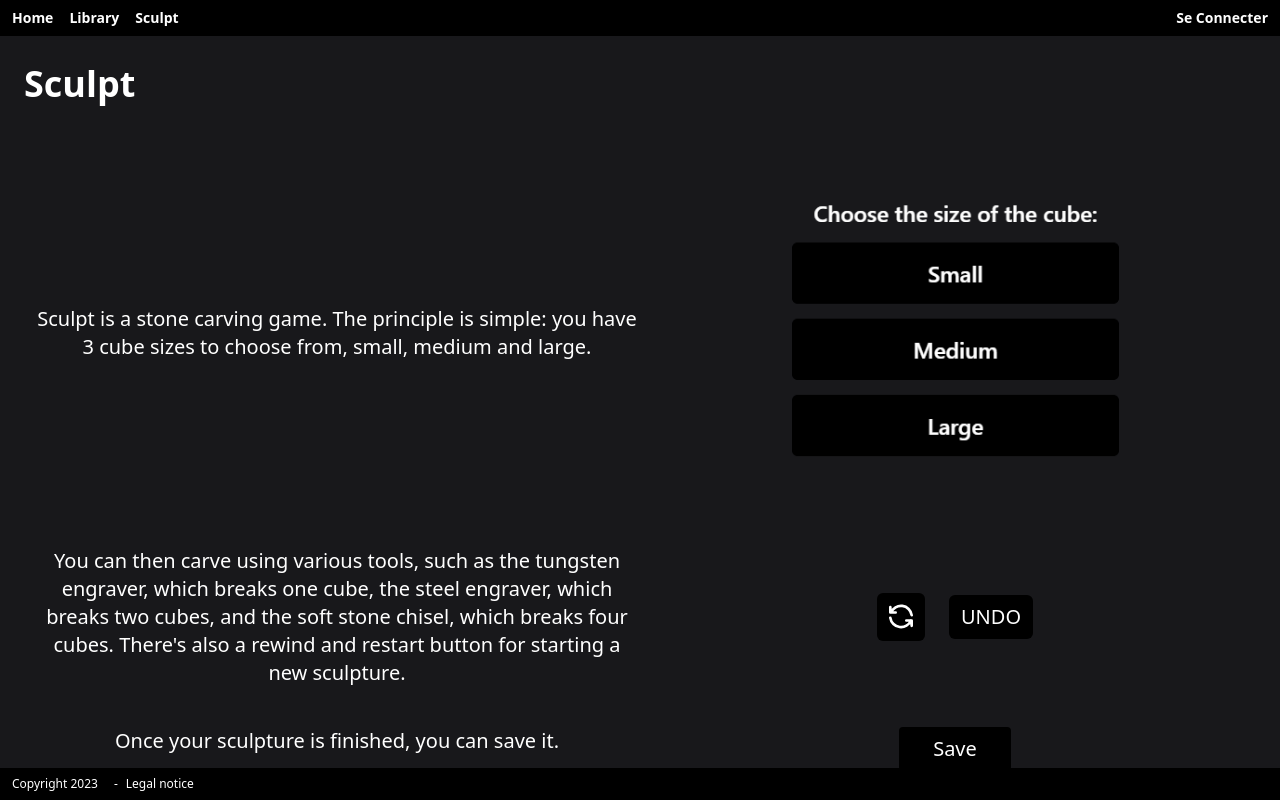
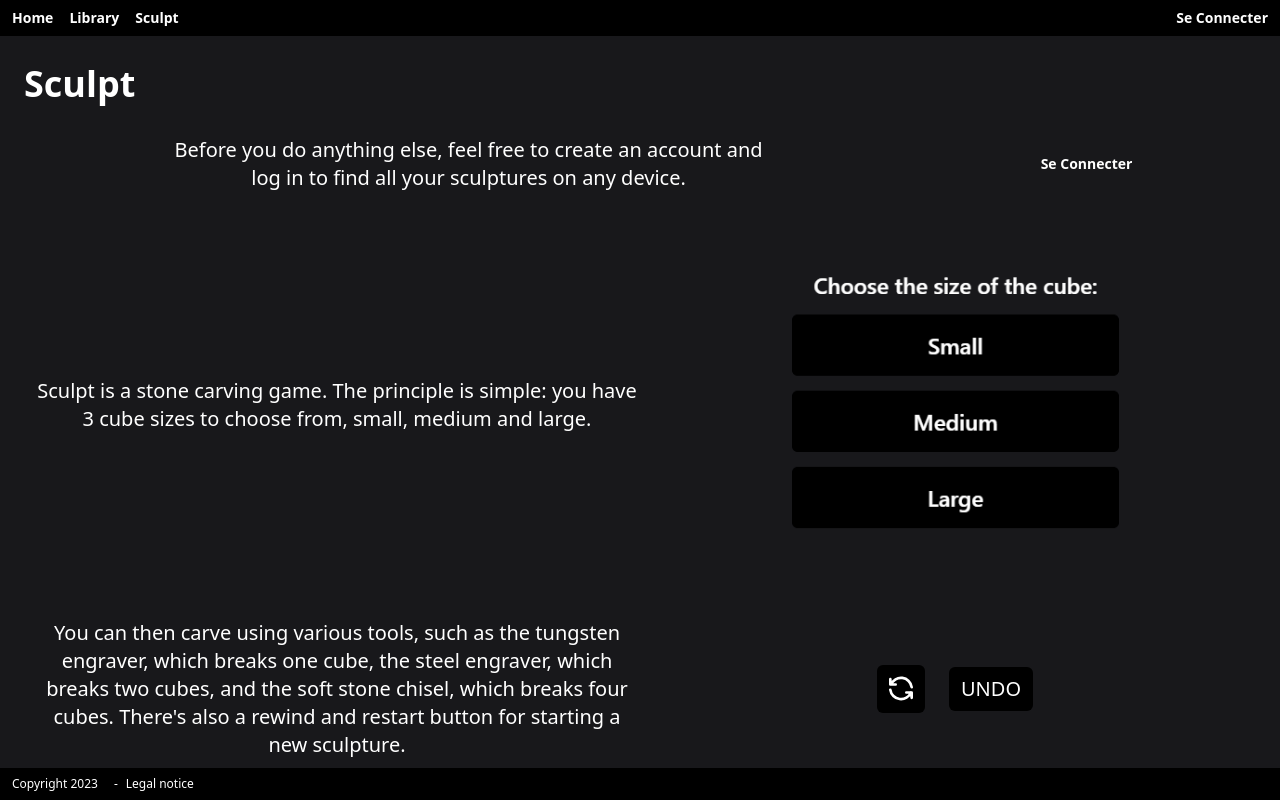
Before and after one commit to https-github-com-Sae501/Sae_501, a Next.js app: page / in a window 1280 px wide. Built offline with nearby package versions, Linux system fonts and the light colour scheme.

Commit message:
changement

```diff
--- a/app/formulaire/page.tsx
+++ b/app/formulaire/page.tsx
@@ -108,7 +108,7 @@ const Formulaire: React.FC = () => {
                 name="email"
                 value={loginData.email}
                 onChange={handleLoginInputChange}
-                className="w-full p-3 border border-gray-300 rounded text-white"
+                className="w-full p-3 border border-gray-300 rounded text-black"
               />
             </div>
             <div className="mb-6">
@@ -118,7 +118,7 @@ const Formulaire: React.FC = () => {
                 name="password"
                 value={loginData.password}
                 onChange={handleLoginInputChange}
-                className="w-full p-3 border border-gray-300 rounded text-white"
+                className="w-full p-3 border border-gray-300 rounded text-black"
               />
             </div>
             <button type="submit" className=" w-full bg-black text-white p-3 rounded text-xl cursor-pointer transition duration-300 hover:bg-gray-700">
@@ -137,7 +137,7 @@ const Formulaire: React.FC = () => {
                 name="email"
                 value={registrationData.email}
                 onChange={handleInputChange}
-                className="w-full p-3 border border-gray-300 rounded text-white"
+                className="w-full p-3 border border-gray-300 rounded text-black"
               />
             </div>
             <div className="mb-6">
@@ -147,7 +147,7 @@ const Formulaire: React.FC = () => {
                 name="plainPassword"
                 value={registrationData.plainPassword}
                 onChange={handleInputChange}
-                className="w-full p-3 border border-gray-300 rounded text-white"
+                className="w-full p-3 border border-gray-300 rounded text-black"
               />
             </div>
             <div className="mb-6">
--- a/app/home/page.tsx
+++ b/app/home/page.tsx
@@ -4,15 +4,24 @@ import Header from '../components/header';
 import Footer from '../components/footer';
 import Image from 'next/image';
 import BottonCreate from '../components/bottonCreate';
-import Botton from '../components/bottonSave'
-import BottonRefresh from '../components/bottonRefresh'
-import Outils from '../components/outils'
 import Link from 'next/link';
+import { useState, useEffect } from "react";
 
 const Home = () => {
-  const handleClick = (info: number) => {
+  const [authenticated, setAuthenticated] = useState(false);
 
-  };
+  useEffect(() => {
+    // Check if the user is authenticated
+    const authToken = localStorage.getItem("authToken");
+    setAuthenticated(!!authToken);
+  }, []);
+
+  const handleLogout = () => {
+    // Perform logout actions
+    localStorage.removeItem("authToken");
+    setAuthenticated(false);
+    console.log("Utilisateur déconnecté.");
+  }
   return (
     <div className="bg-zinc-900 h-screen w-screen color-foreground text-white">
       <Header />
@@ -20,6 +29,21 @@ const Home = () => {
         <h1 className='text-4xl font-bold p-2 pt-12 pb-6 text-white'>Sculpt</h1>
 
         <div className='pl-3 pb-3 text-xl text-white'>
+          <div className='flex flex-row justify-around items-center'>
+              <p className='w-1/2 p-2 text-center'>Before you do anything else, feel free to create an account and log in to find all your sculptures on any device. </p>
+              <div className="flex text-sm gap-4">
+                {authenticated ? (
+                  <p className="font-semibold cursor-pointer select-none" onClick={handleLogout}>
+                    Se Déconnecter
+                  </p>
+                ) : (
+                  <Link href="./formulaire">
+                    <p className="font-semibold">Se Connecter</p>
+                  </Link>
+                )}
+              </div>
+          </div>
+
           <div className='flex flex-row justify-around items-center'>
             <p className='w-1/2 p-2 text-center'>Sculpt is a stone carving game. The principle is simple: you have 3 cube sizes to choose from, small, medium and large.</p>
             <div className='flex justify-center p-4 w-1/2'>
```
